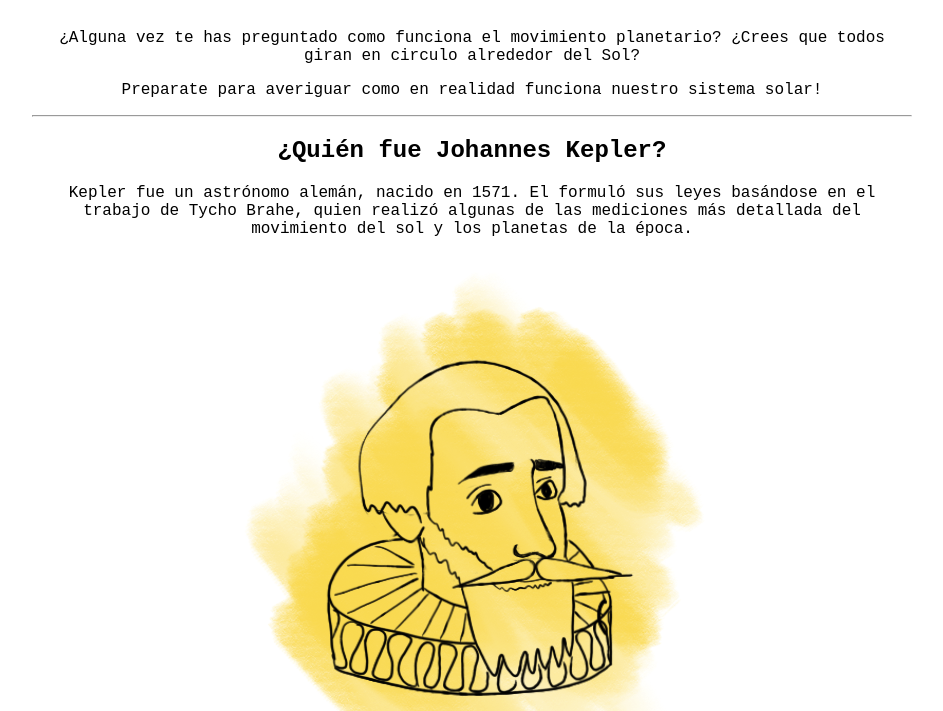
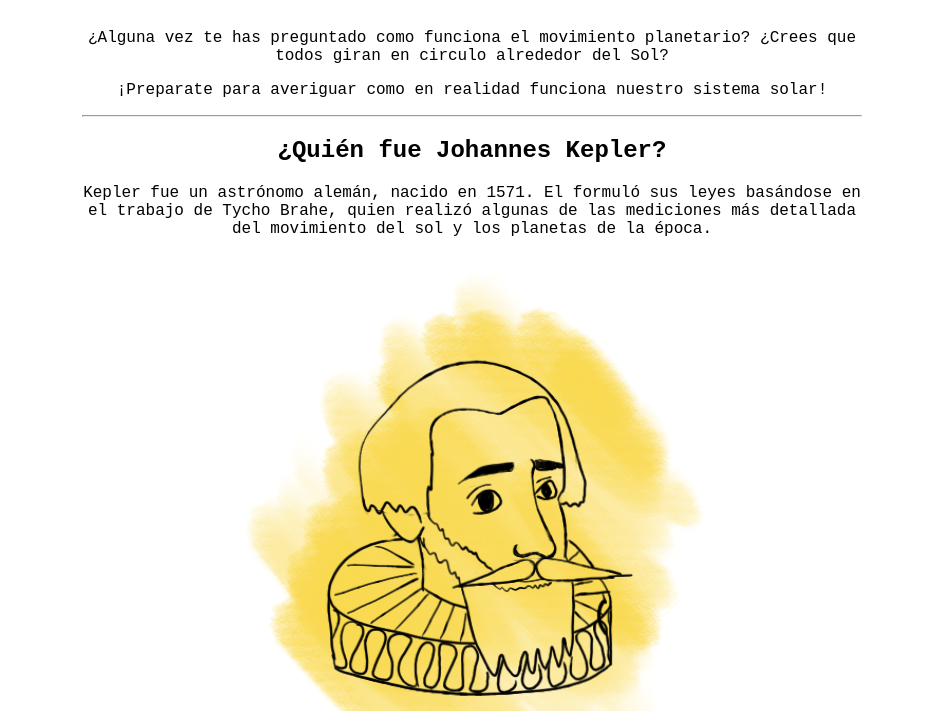
Before and after one commit to AleTheSaurus/Web-Kepler, a plain HTML site: page index.html in a window 1280 px wide. Shown: the part 89-800 px from the top of the page, without its empty margins (168-1111 px from the left). Drawn offline with Linux system fonts and the light colour scheme.

Commit message:
Update index.html
correciones de ortigrafia y estilo

```diff
--- a/index.html
+++ b/index.html
@@ -7,7 +7,7 @@ WGLMakie.activate!() -->
         <link rel="stylesheet" href="styles.css">
         <style>
             body {
-                margin: auto 200px;
+                margin: auto 250px;
                 margin-top: auto;
                 color:black;
                 border: 2px;
@@ -36,7 +36,7 @@ WGLMakie.activate!() -->
     <body>
         <h1>Leyes de Kepler</h1>
         <p> ¿Alguna vez te has preguntado como funciona el movimiento planetario? ¿Crees que todos giran en circulo alrededor del Sol? </p>
-        <p> Preparate para averiguar como en realidad funciona nuestro sistema solar!</p>
+        <p> ¡Preparate para averiguar como en realidad funciona nuestro sistema solar!</p>
         <hr>
         <h2> ¿Quién fue Johannes Kepler? </h2>
             <p> Kepler fue un astrónomo alemán, nacido en 1571. El formuló sus leyes basándose en el trabajo de Tycho Brahe,
```
